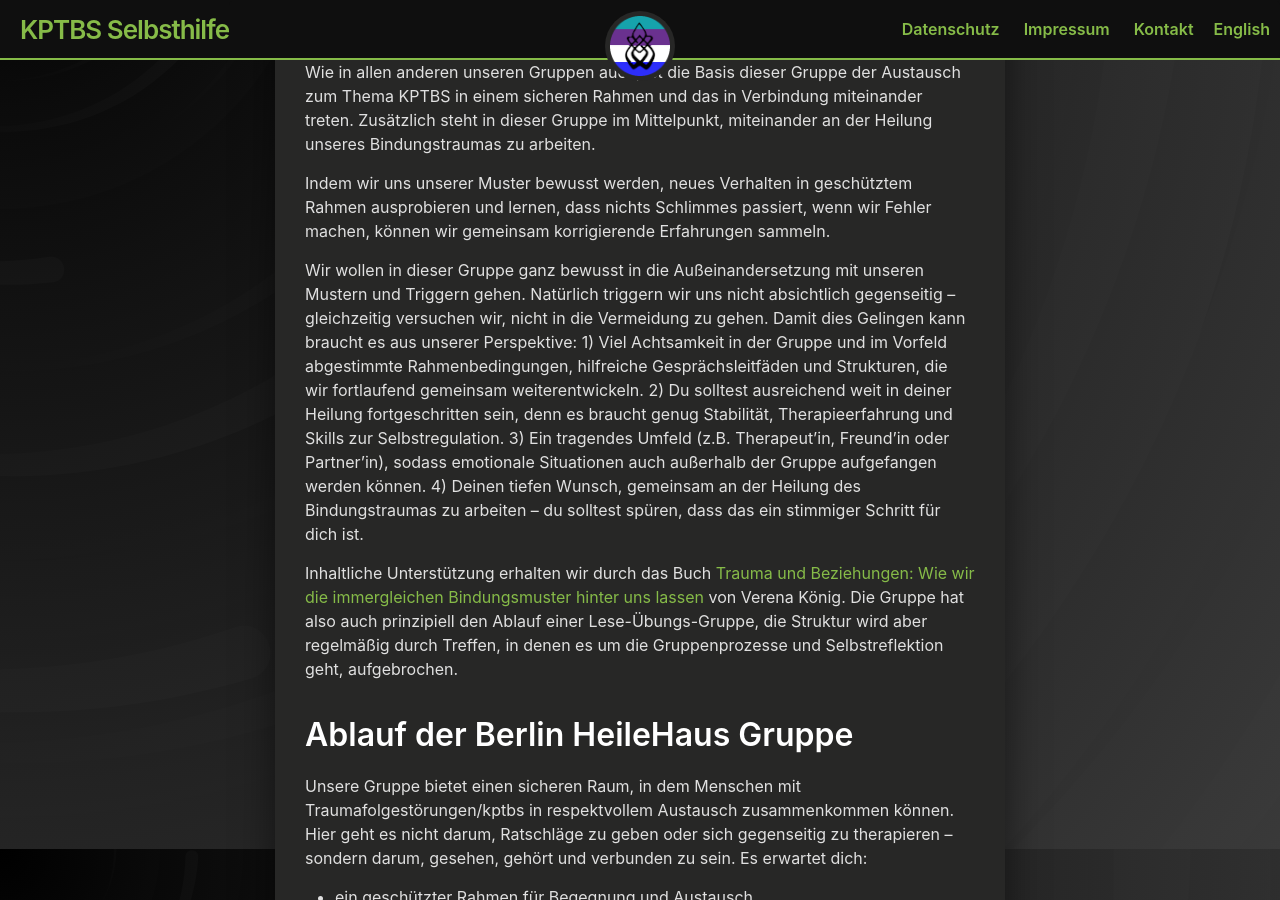
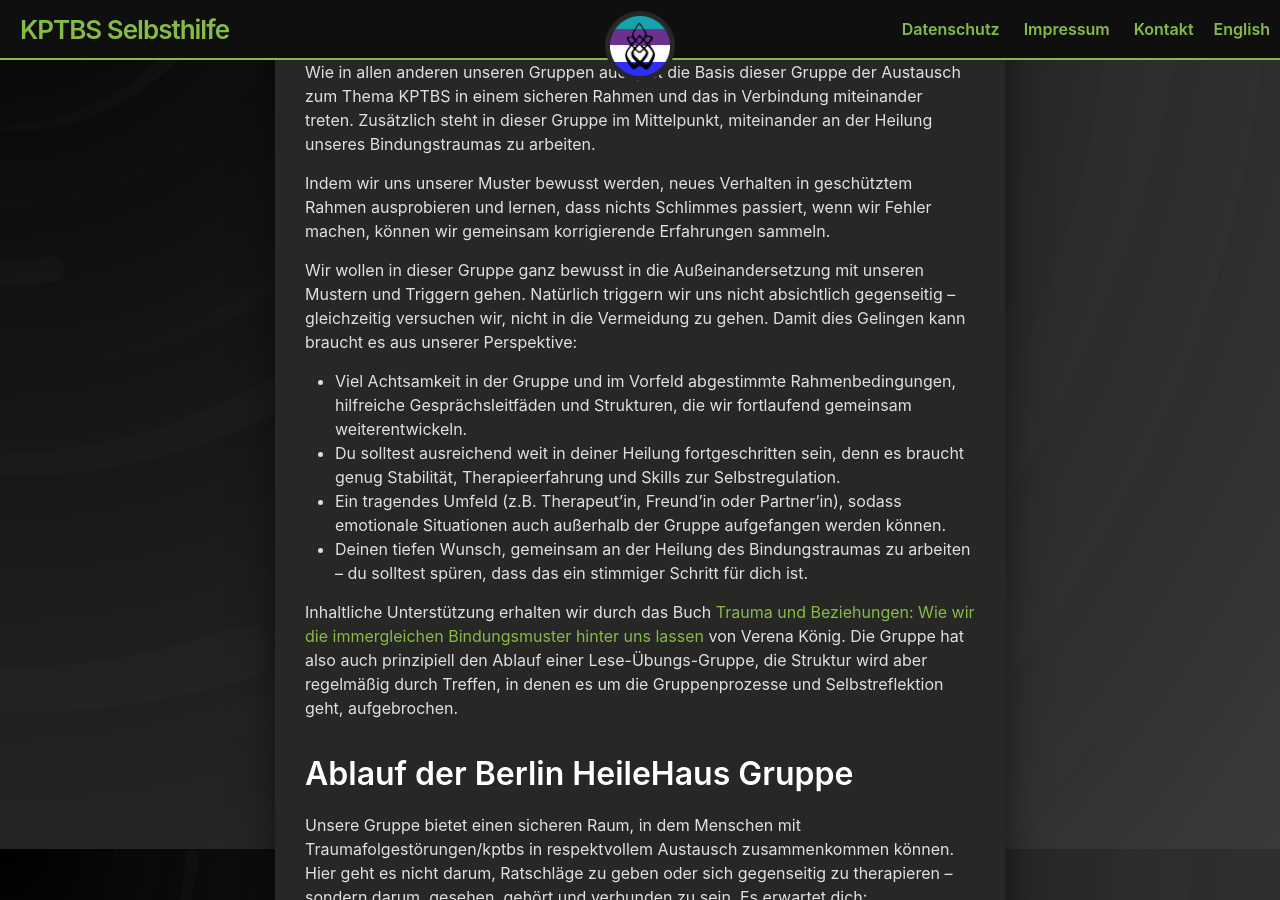
Before and after one commit to 3xz/k-ptbs, a Jekyll site: the page built from _posts/2023-07-12-ablauf.md, in a window 1280 px wide and 900 px high, scrolled down 2031 px. Built offline with Jekyll 4.4.1, drawn with Linux system fonts in a browser that asks for light colours.

Commit message:
Update 2023-07-12-ablauf.md

```diff
--- a/_posts/2023-07-12-ablauf.md
+++ b/_posts/2023-07-12-ablauf.md
@@ -39,10 +39,10 @@ Indem wir uns unserer Muster bewusst werden, neues Verhalten in geschütztem Rah
 
 Wir wollen in dieser Gruppe ganz bewusst in die Außeinandersetzung mit unseren Mustern und Triggern gehen. Natürlich triggern wir uns nicht absichtlich gegenseitig – gleichzeitig versuchen wir, nicht in die Vermeidung zu gehen.
 Damit dies Gelingen kann braucht es aus unserer Perspektive:
-1) Viel Achtsamkeit in der Gruppe und im Vorfeld abgestimmte Rahmenbedingungen, hilfreiche Gesprächsleitfäden und Strukturen, die wir fortlaufend gemeinsam weiterentwickeln.
-2) Du solltest ausreichend weit in deiner Heilung fortgeschritten sein, denn es braucht genug Stabilität, Therapieerfahrung und Skills zur Selbstregulation.
-3) Ein tragendes Umfeld (z.B. Therapeut'in, Freund'in oder Partner'in), sodass emotionale Situationen auch außerhalb der Gruppe aufgefangen werden können.
-4) Deinen tiefen Wunsch, gemeinsam an der Heilung des Bindungstraumas zu arbeiten – du solltest spüren, dass das ein stimmiger Schritt für dich ist.
+- Viel Achtsamkeit in der Gruppe und im Vorfeld abgestimmte Rahmenbedingungen, hilfreiche Gesprächsleitfäden und Strukturen, die wir fortlaufend gemeinsam weiterentwickeln.
+- Du solltest ausreichend weit in deiner Heilung fortgeschritten sein, denn es braucht genug Stabilität, Therapieerfahrung und Skills zur Selbstregulation.
+- Ein tragendes Umfeld (z.B. Therapeut'in, Freund'in oder Partner'in), sodass emotionale Situationen auch außerhalb der Gruppe aufgefangen werden können.
+- Deinen tiefen Wunsch, gemeinsam an der Heilung des Bindungstraumas zu arbeiten – du solltest spüren, dass das ein stimmiger Schritt für dich ist.
 
 Inhaltliche Unterstützung erhalten wir durch das Buch [Trauma und Beziehungen: Wie wir die immergleichen Bindungsmuster hinter uns lassen](https://www.ecobookstore.de/shop/article/52645136/verena_koenig_trauma_und_beziehungen.html) von Verena König. Die Gruppe hat also auch prinzipiell den Ablauf einer Lese-Übungs-Gruppe, die Struktur wird aber regelmäßig durch Treffen, in denen es um die Gruppenprozesse und Selbstreflektion geht, aufgebrochen.
 
```
